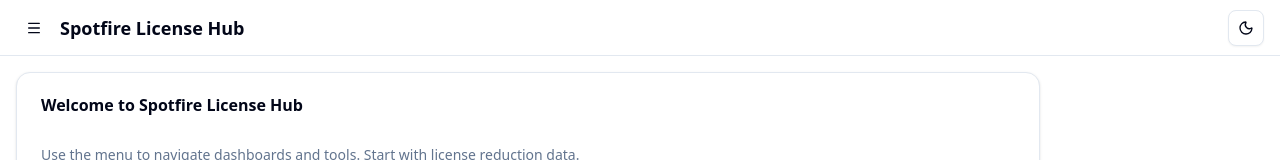
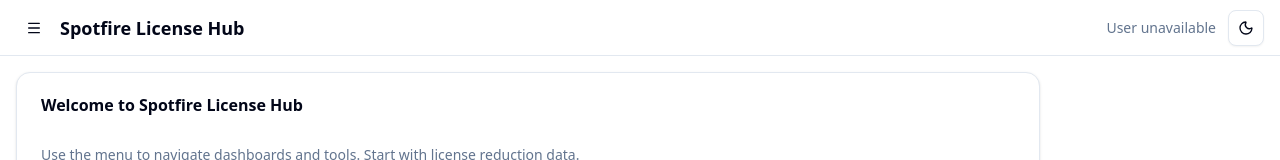
Before and after one commit to kennkash/spotfire-license-hub, a Next.js app: page / in a window 1280 px wide. Shown: the top 160 px of the page. Built offline with nearby package versions, Linux system fonts and the light colour scheme; no server answers.

Commit message:
Update app-header.tsx

```diff
--- a/src/components/app-shell/app-header.tsx
+++ b/src/components/app-shell/app-header.tsx
@@ -5,6 +5,24 @@
 import { Button } from "@/components/ui/button"
 import { useTheme } from "next-themes"
 import { Menu, Moon, Sun } from "lucide-react"
+import { useQuery } from "@tanstack/react-query"
+import { getApiBase } from "@/lib/apiBase"
+
+type UserResponse = {
+  user: string | null
+}
+
+async function fetchCurrentUser(): Promise<UserResponse> {
+  const base = getApiBase()
+
+  const res = await fetch(`${base}/v0/user`, {
+    credentials: "include",
+    headers: { "Cache-Control": "no-store" },
+  })
+
+  if (!res.ok) throw new Error(`API error ${res.status}`)
+  return res.json()
+}
 
 export default function AppHeader({ onOpenNav }: { onOpenNav: () => void }) {
   const { theme, setTheme } = useTheme()
@@ -12,6 +30,16 @@
   const [mounted, setMounted] = React.useState(false)
   React.useEffect(() => setMounted(true), [])
   const isDark = mounted && theme === "dark"
+
+  const { data, isLoading, isError } = useQuery({
+    queryKey: ["current-user"],
+    queryFn: fetchCurrentUser,
+    staleTime: 5 * 60 * 1000, // 5 min
+    refetchOnWindowFocus: false,
+    retry: 1,
+  })
+
+  const username = data?.user ?? null
 
   return (
     <header className="h-14 border-b flex items-center justify-between px-4">
@@ -32,6 +60,20 @@
         </Link>
       </div>
 
+      <div className="flex items-center gap-3">
+        {/* User display */}
+        {isLoading ? (
+          <span className="text-sm text-muted-foreground">Loading…</span>
+        ) : isError ? (
+          <span className="text-sm text-muted-foreground">User unavailable</span>
+        ) : (
+          <span className="text-sm">
+            <span className="text-muted-foreground">Signed in as </span>
+            <span className="font-medium">{username ?? "Unknown"}</span>
+          </span>
+        )}
+
+        {/* Theme toggle */}
         <Button
           variant="outline"
           size="icon"
@@ -40,6 +82,7 @@
         >
           {isDark ? <Sun className="h-4 w-4" /> : <Moon className="h-4 w-4" />}
         </Button>
+      </div>
     </header>
   )
 }
```
Lines whose indentation alone changed are shown as unchanged.
